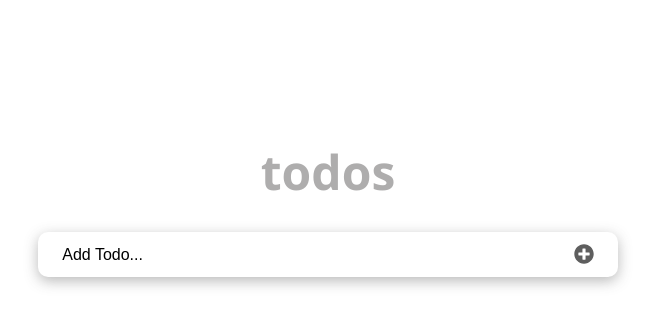
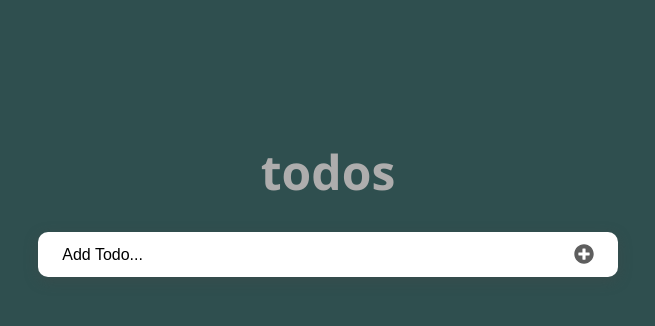
Before and after one commit to ikennarichard/Todo-App, a React (Vite) app: page / in a window 1280 px wide. Shown: the top 326 px of the page, without its empty margins (312-967 px from the left). Built offline with nearby package versions, Linux system fonts and the light colour scheme.

Commit message:
Update page styles

```diff
--- a/src/App.css
+++ b/src/App.css
@@ -8,7 +8,7 @@ body {
   font-family: "Segoe UI", sans-serif;
   line-height: 1.4;
   color: #000;
-  background: #fff;
+  background: darkslategray;
   height: 100vh;
   font-weight: 400;
 }
```
